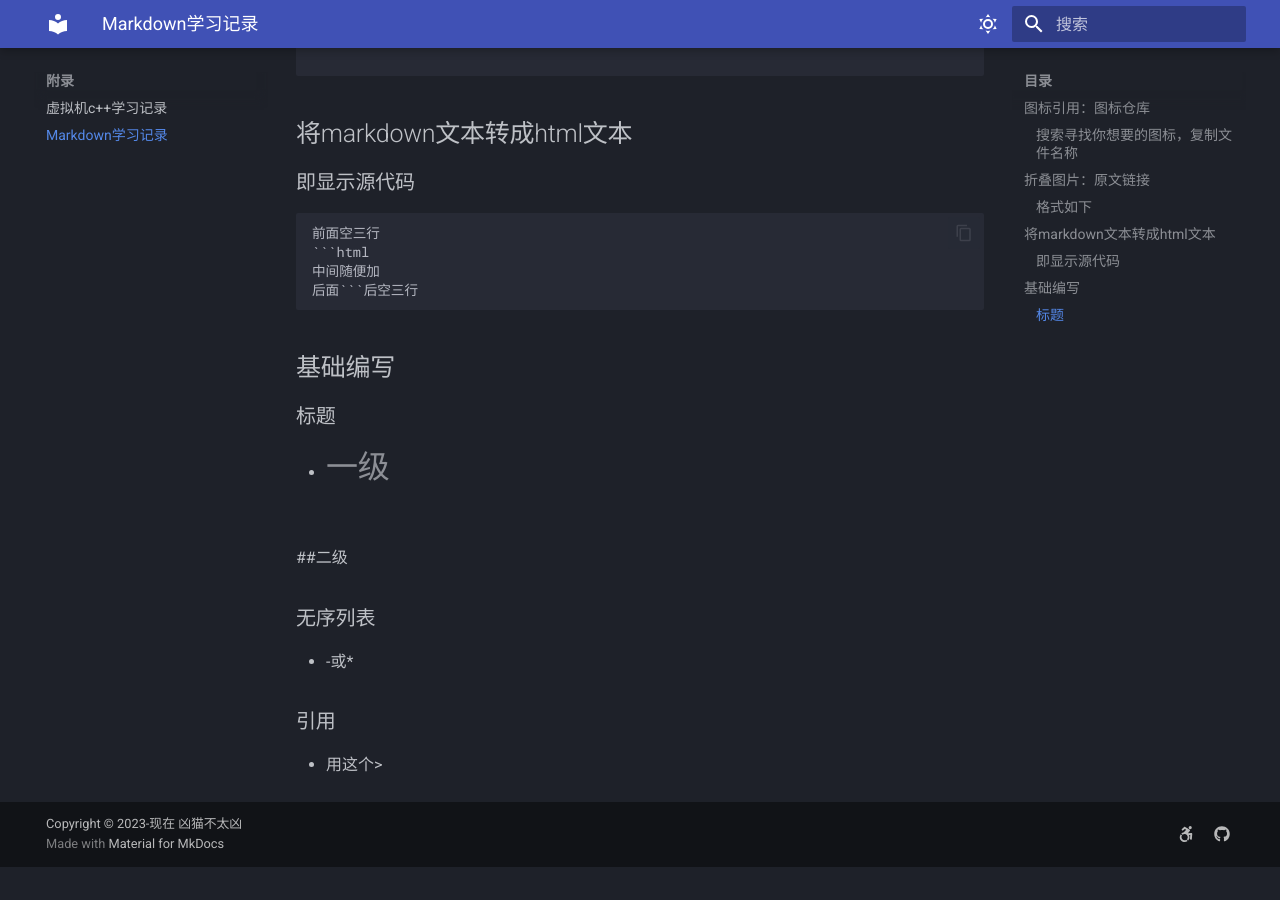
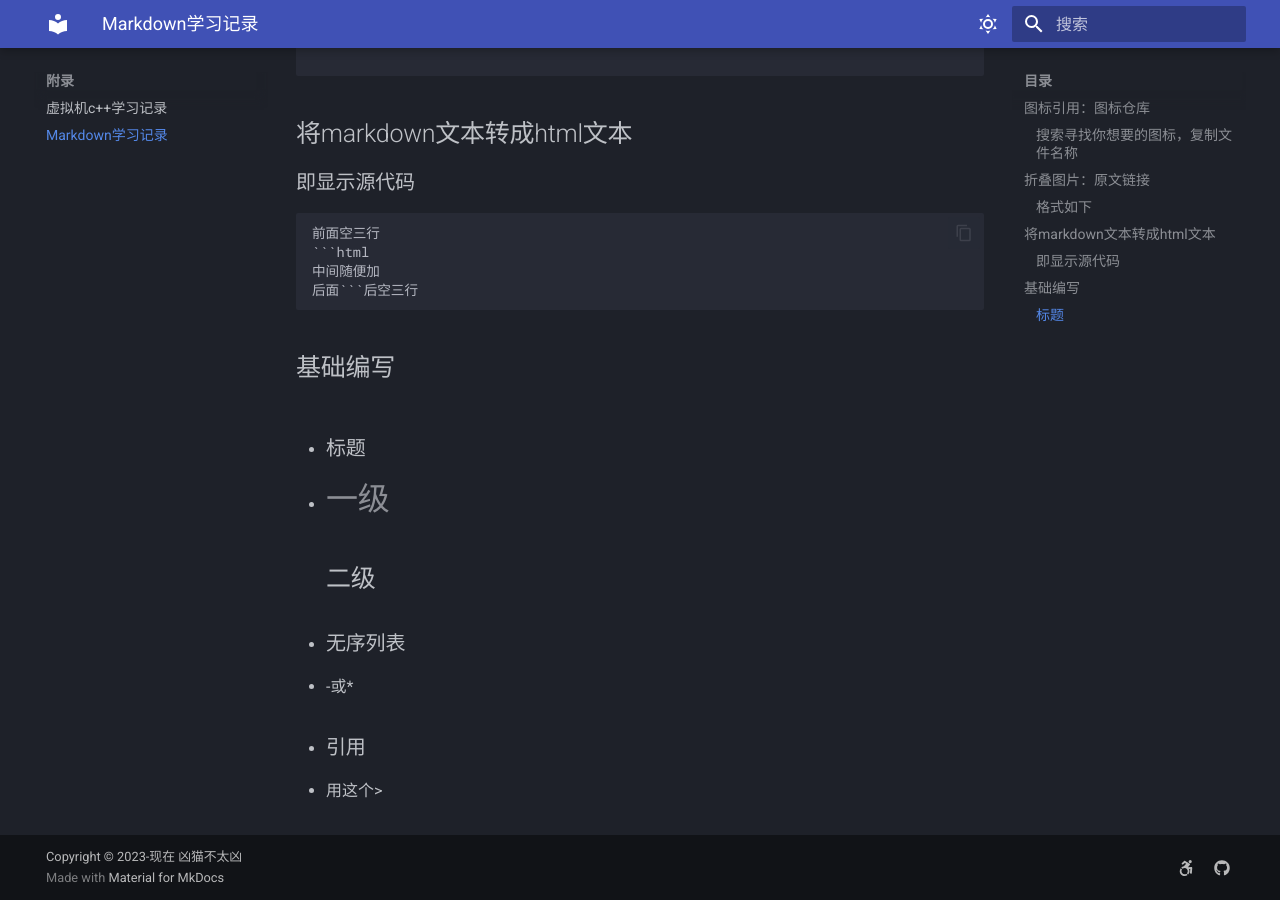
Before and after one commit to Xmbtx/xmbtx-blog, an MkDocs documentation site: the page built from docs/mkd/mkd.md, in a window 1280 px wide and 900 px high, scrolled down 778 px. Built offline with MkDocs 1.6.1 and Material for MkDocs 9.7.7, drawn with Linux system fonts in a browser that asks for light colours; before the commit the page ends 1645 px from its top, so only the background shows below that.

Commit message:
2023-10-18_00:45:03 update

```diff
--- a/docs/mkd/mkd.md
+++ b/docs/mkd/mkd.md
@@ -51,17 +51,16 @@
 
 ## 基础编写
 
-### 标题
+- ### 标题
 
-- #一级
+  - #一级
 
-  ##二级
+    ##二级
 
+- ### 无序列表
 
-### 无序列表
+  - -或*
 
-- -或*
+- ### 引用
 
-### 引用
-
-- 用这个>
+  - 用这个>
```
